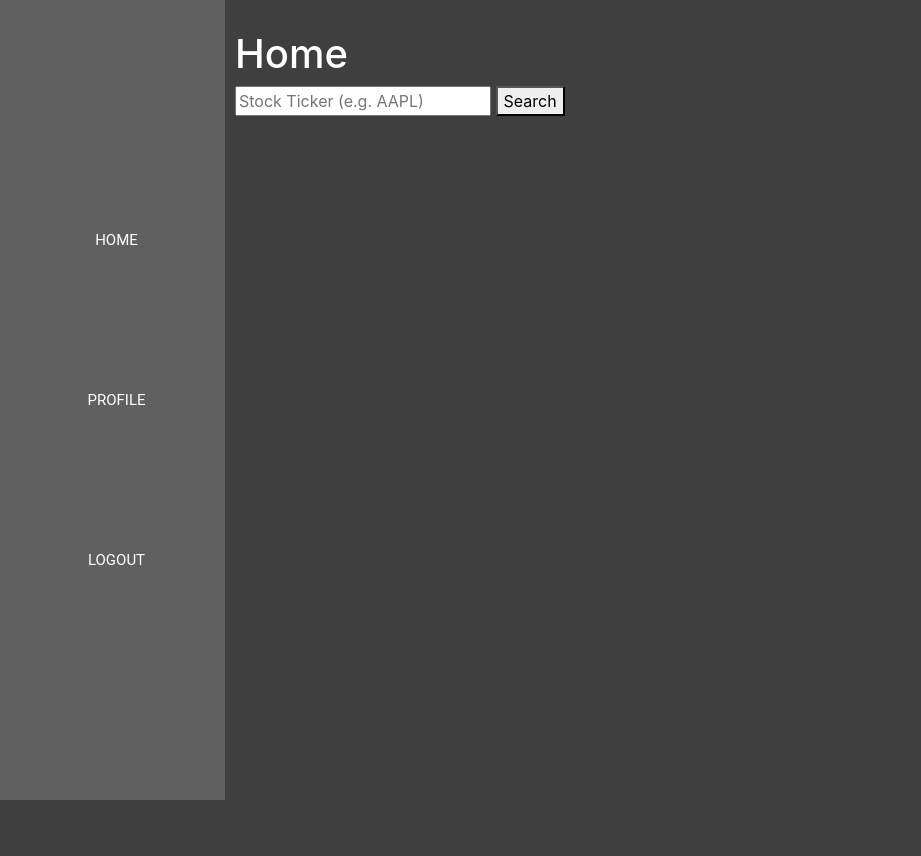
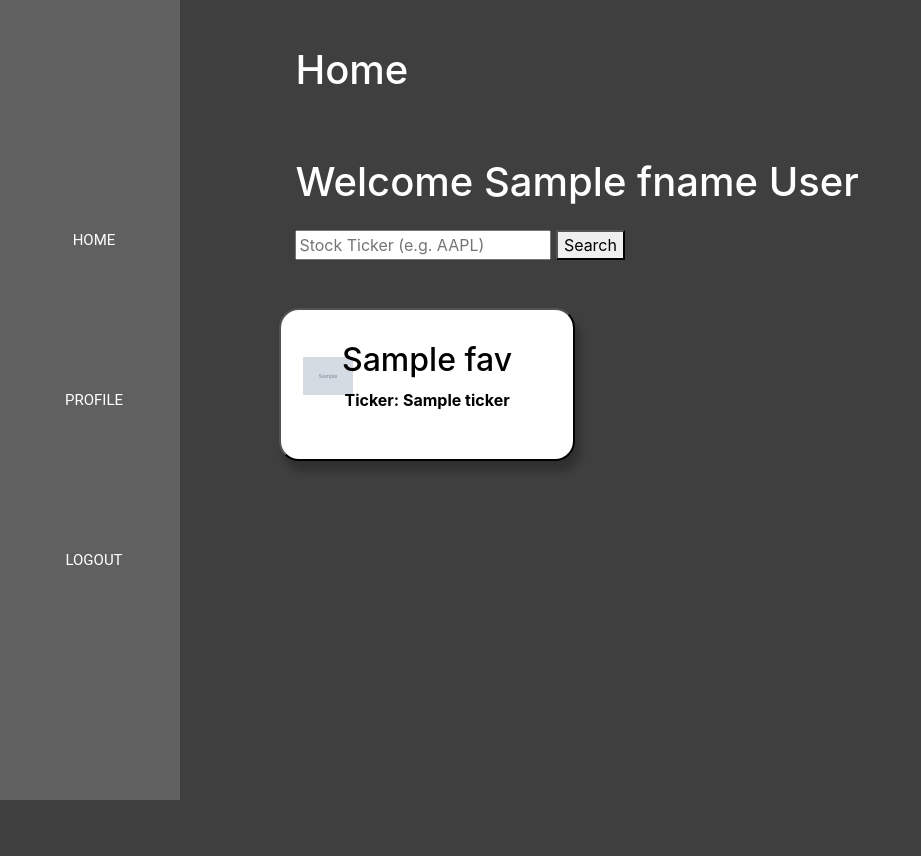
Before and after one commit to xyronic15/Stock-Recommendation-System-Django, a Django app: template stockpredictor/main/templates/main/home.html in a window 1280 px wide. Shown: the whole page, without its empty margins (0-921 px from the left). After the commit the page ends 800 px from the top, so only its background shows below. Run offline with Django 3.2, Linux system fonts and the light colour scheme; the template is opened without the code that fills it: most values are stand-ins (such as "Sample title", 1, 10 or a date in 2020); grey boxes marked "Sample" are stand-in pictures; some libraries are stand-ins or nearby versions.

Commit message:
working on home page

```diff
--- a/stockpredictor/main/templates/main/base.html
+++ b/stockpredictor/main/templates/main/base.html
@@ -122,8 +122,8 @@
         integrity="sha384-JjSmVgyd0p3pXB1rRibZUAYoIIy6OrQ6VrjIEaFf/nJGzIxFDsf4x0xIM+B07jRM"
         crossorigin="anonymous"></script>
 
-    <div class="sidenav">
-        <a href="/">
+    <div class="sidenav w-10">
+        <a href="/home">
             <p>Home</p>
         </a>
         <a href="#">
@@ -136,7 +136,7 @@
 
     <div id="content" name="content" , class="main">
         <div class="row justify-content-center h-100">
-            <div class="col-12 h-100">
+            <div class="col-11 h-100">
                 {% block content %}
                 {% endblock %}
             </div>
--- a/stockpredictor/main/templates/main/home.html
+++ b/stockpredictor/main/templates/main/home.html
@@ -3,22 +3,44 @@
 {% block title %}Home{% endblock %}
 
 {% block content %}
+
+    <div class="row m-3">
         <h1>Home</h1>
-
+    </div>
+    <br>
+    <div class="row m-3">
+        <h1>Welcome {{fname}} {{lname}}</h1>
+    </div>
+    <div class="row m-3">
         <form action="/stock" method="GET">
             <input name="ticker" type="text" placeholder="Stock Ticker (e.g. AAPL)" aria-label="Search">
             <button type="submit">Search</button>
         </form>
+    </div>
+    <div class="row m-3">
         {% if msg %}
         <p>{{msg}}</p>
         {% endif %}
+    </div>
 
-    <div class="row clearfix justify-content-center h-100">
+    <div class="row h-25">
+
         <!-- Single card template -->
-        <!-- {% for fav in favourites %}
-        <div class="col-4 small-card my-3">
-            {{fav.ticker}}
+        {% for fav in favourites %}
+        <form method="get" action="/stock" class="col-4 h-100 py-3">
+            <button type="submit" name="ticker" value="{{fav.ticker}}" class="small-card h-100 w-100">
+                <div class="row">
+                    <div class="col-2 h-100">
+                        <img src="{{fav.logo_url}}" alt="" class="stock-logo m-3">
                     </div>
-        {% endfor %} -->
+                    <div class="col-8 h-100">
+                        <h2>{{fav.longName}}</h2>
+                        <p><strong>Ticker: {{fav.ticker}}</strong></p>
                     </div>
+                </div>
+            </button>
+        </form>
+        {% endfor %}
+    </div>
+
 {% endblock %}
--- a/stockpredictor/static/css/styles.css
+++ b/stockpredictor/static/css/styles.css
@@ -8,7 +8,6 @@ h1 {
 
 .sidenav {
   position: fixed;
-  width: 225px;
   height: 100%;
   left: 0px;
   top: 0px;
```
Also changed, not shown: stockpredictor/db.sqlite3. Lines whose indentation alone changed are shown as unchanged.
